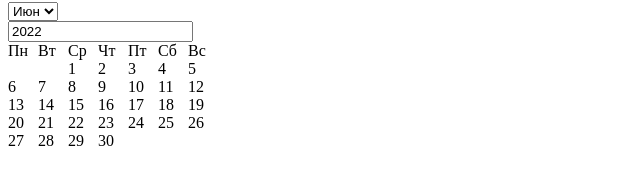
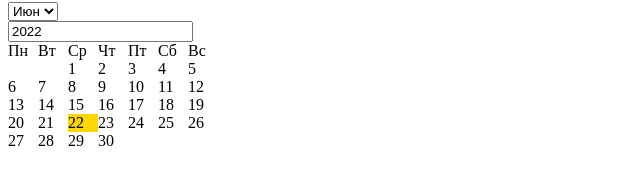
Before and after one commit to GazpachoGit/DateEditor, an Angular app: page / in a window 1280 px wide. Shown: the part 145-330 px from the top of the page, without its empty margins (0-640 px from the left). Built offline with nearby package versions, Linux system fonts and the light colour scheme.

Commit message:
date change handler

```diff
--- a/src/app/app-date-editor/app-date-editor.component.ts
+++ b/src/app/app-date-editor/app-date-editor.component.ts
@@ -162,6 +162,8 @@ export class AppDateEditorComponent {
     }
     return initFormatedValues
   }
+  //Можно сделать геттер на internalValue
+  // date picker будет изменять this.value
   updateInternalValue() {
     if (!this.doFullValidation(this.value)) {
       this.internalValue = ""
--- a/src/app/date-picker/date-picker.component.css
+++ b/src/app/date-picker/date-picker.component.css
@@ -6,3 +6,6 @@
     width: 30px;
     display: inline-block;
 }
+.active{
+    background-color: gold;
+}
--- a/src/app/date-picker/date-picker.component.html
+++ b/src/app/date-picker/date-picker.component.html
@@ -12,7 +12,7 @@
       {{ weekDay }}
     </span>
 
-    <span *ngFor='let day of monthDays' class="day">
+    <span *ngFor='let day of monthDays' class="day" [class.active]="selectedDate == day?.date" (click)="onDateClick($event)">
       {{ day?.date }}
     </span>
   </div>
--- a/src/app/date-picker/date-picker.component.ts
+++ b/src/app/date-picker/date-picker.component.ts
@@ -22,7 +22,7 @@ export class DatePickerComponent {
   weekDaysName = ['Пн', 'Вт', 'Ср', 'Чт', 'Пт', 'Сб', 'Вс']
   monthes: Array<MonthOption> = [{ value: 0, title: 'Янв' }, { value: 1, title: 'Фев' }, { value: 2, title: 'Мар' }, { value: 3, title: 'Апр' }, { value: 4, title: 'Май' }, { value: 5, title: 'Июн' }, { value: 6, title: 'Июл' }, { value: 7, title: 'Авг' }]
   monthDays: Array<Day | null>
-  selectedDate: string
+  selectedDate: number
   selectedMonth: number
   selectedYear: number
 
@@ -30,6 +30,7 @@ export class DatePickerComponent {
     let firstDay = new Date(this.selectedYear, this.selectedMonth, 1)
     let firstWeekDay = firstDay.getDay()
     let daysInMonth = new Date(this.selectedYear, Number(this.selectedMonth) + 1, 0).getDate();
+    if (this.selectedDate > daysInMonth) this.selectedDate = 1
     let monthDays = []
     for (let i = 1; i < firstWeekDay; i++) {
       monthDays.push(null)
@@ -51,6 +52,14 @@ export class DatePickerComponent {
     }
     this.monthDays = monthDays
   }
+  onDateClick(event: Event) {
+    let target = event.target as HTMLElement
+    let dateString = target.innerHTML
+    if (dateString.length > 0) {
+      let date = Number(dateString)
+      this.selectedDate = date
+    }
+  }
 
   ngOnInit() {
     let date: Date
@@ -63,6 +72,7 @@ export class DatePickerComponent {
     } else {
       date = new Date()
     }
+    this.selectedDate = date.getDate()
     this.selectedMonth = date.getMonth()
     this.selectedYear = date.getFullYear()
     this.getMonthLayout()
```
